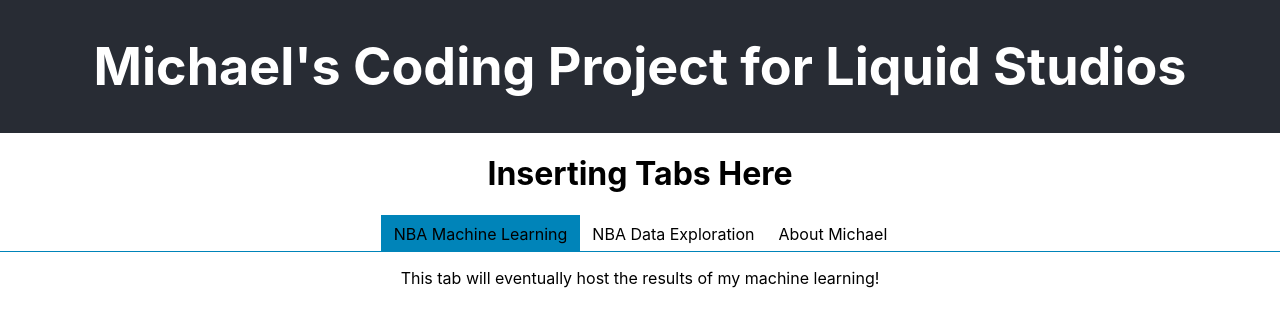
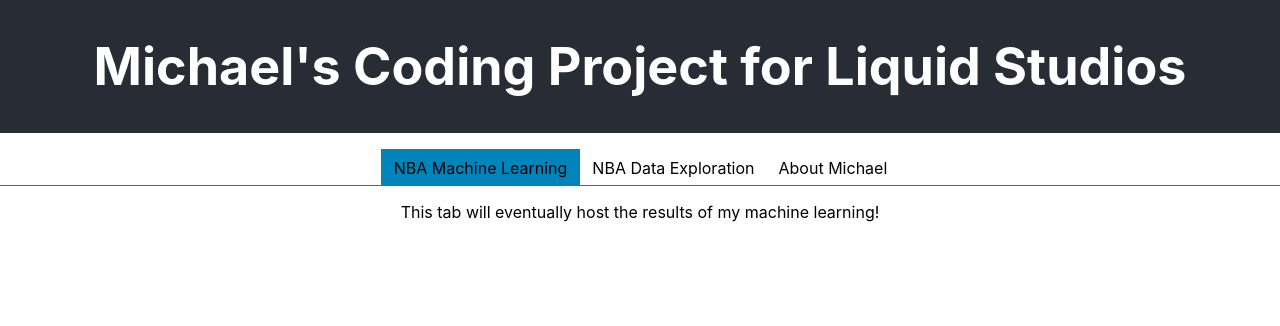
Before and after one commit to michaelt17/LSNBA, a React (Create React App) app in the folder my-app/: page / in a window 1280 px wide. Shown: the top 326 px of the page. Built offline with nearby package versions, Linux system fonts and the light colour scheme.

Commit message:
small changes

```diff
--- a/my-app/src/App.js
+++ b/my-app/src/App.js
@@ -9,7 +9,6 @@ function App() {
         <h1>Michael's Coding Project for Liquid Studios</h1>
       </header>
       <div>
-        <h1>Inserting Tabs Here</h1>
         <Tabs>
 
           <div label="NBA Machine Learning">
@@ -21,7 +20,6 @@ function App() {
           </div>
 
           <div label="About Michael">
-            This tab will have Jeopardy to learn more about Michael!
             <Grid/>
           </div>
 
```
Also changed, not shown: my-app/src/components/Grid.js (+0 -10 lines).
